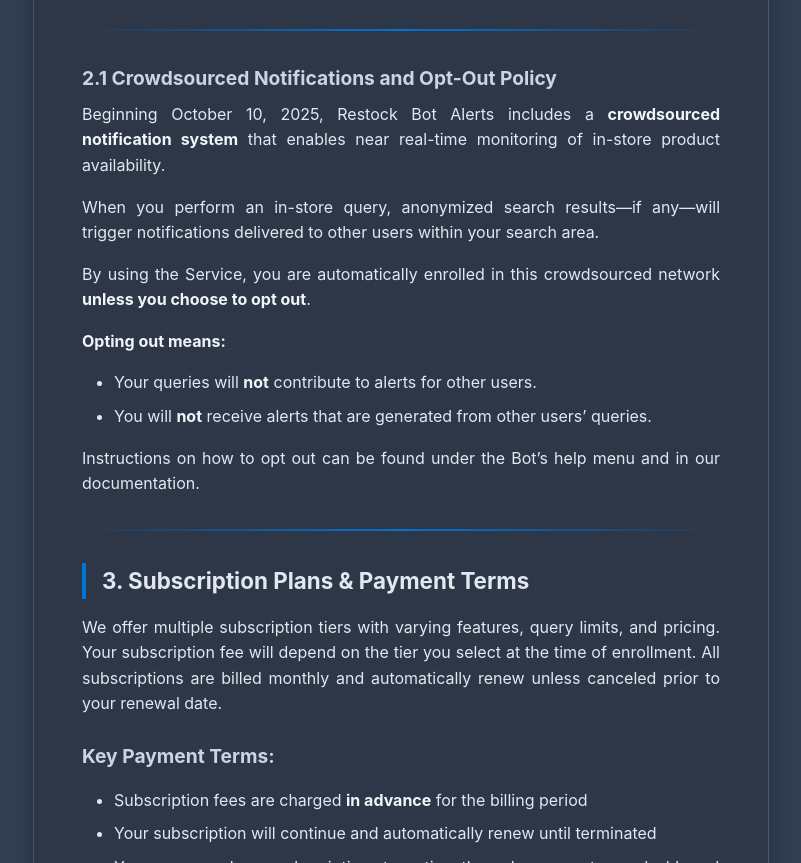
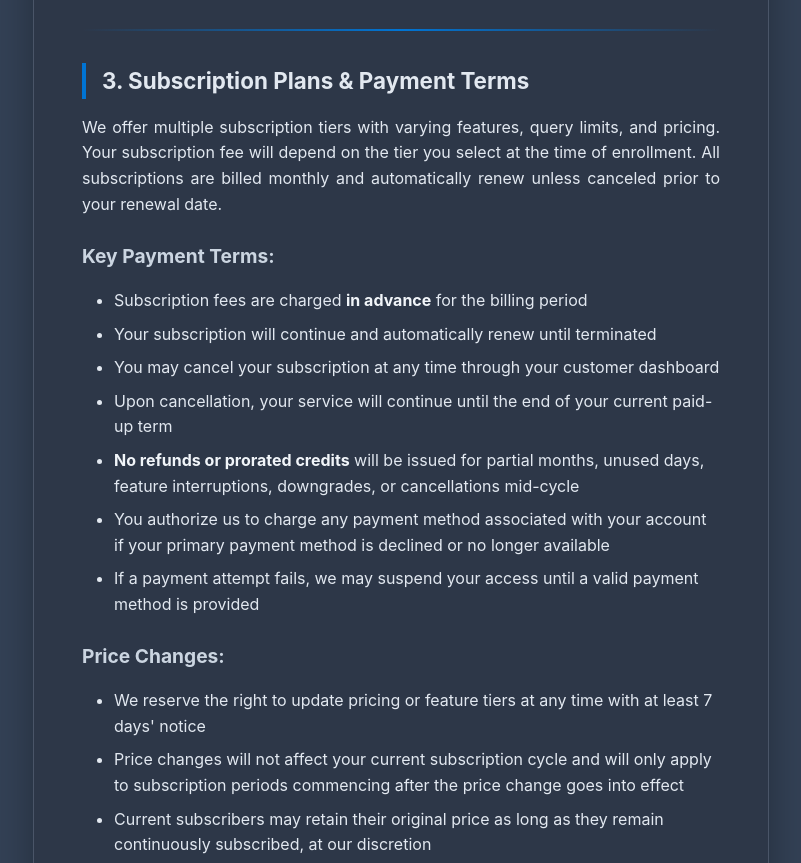
Before and after one commit to Carlos-OL/rc-website, a plain HTML site: page terms.html in a window 1280 px wide. Shown: the part 1805-2668 px from the top of the page, without its empty margins (239-1040 px from the left). Drawn offline with Linux system fonts and the light colour scheme.

Commit message:
remove crowdsourced section

```diff
--- a/terms.html
+++ b/terms.html
@@ -274,23 +274,6 @@
 
             <hr>
 
-<h3 id="crowdsourced">2.1 Crowdsourced Notifications and Opt-Out Policy</h3>
-<p>Beginning October 10, 2025, Restock Bot Alerts includes a <strong>crowdsourced notification system</strong> that enables near real-time monitoring of in-store product availability.</p>
-
-<p>When you perform an in-store query, anonymized search results—if any—will trigger notifications delivered to other users within your search area.</p>
-
-<p>By using the Service, you are automatically enrolled in this crowdsourced network <strong>unless you choose to opt out</strong>.</p>
-
-<p><strong>Opting out means:</strong></p>
-<ul>
-    <li>Your queries will <strong>not</strong> contribute to alerts for other users.</li>
-    <li>You will <strong>not</strong> receive alerts that are generated from other users’ queries.</li>
-</ul>
-
-<p>Instructions on how to opt out can be found under the Bot’s help menu and in our documentation.</p>
-
-<hr>
-
             <h2 id="subscription">3. Subscription Plans & Payment Terms</h2>
             <p>We offer multiple subscription tiers with varying features, query limits, and pricing. Your subscription fee will depend on the tier you select at the time of enrollment. All subscriptions are billed monthly and automatically renew unless canceled prior to your renewal date.</p>
 
```
